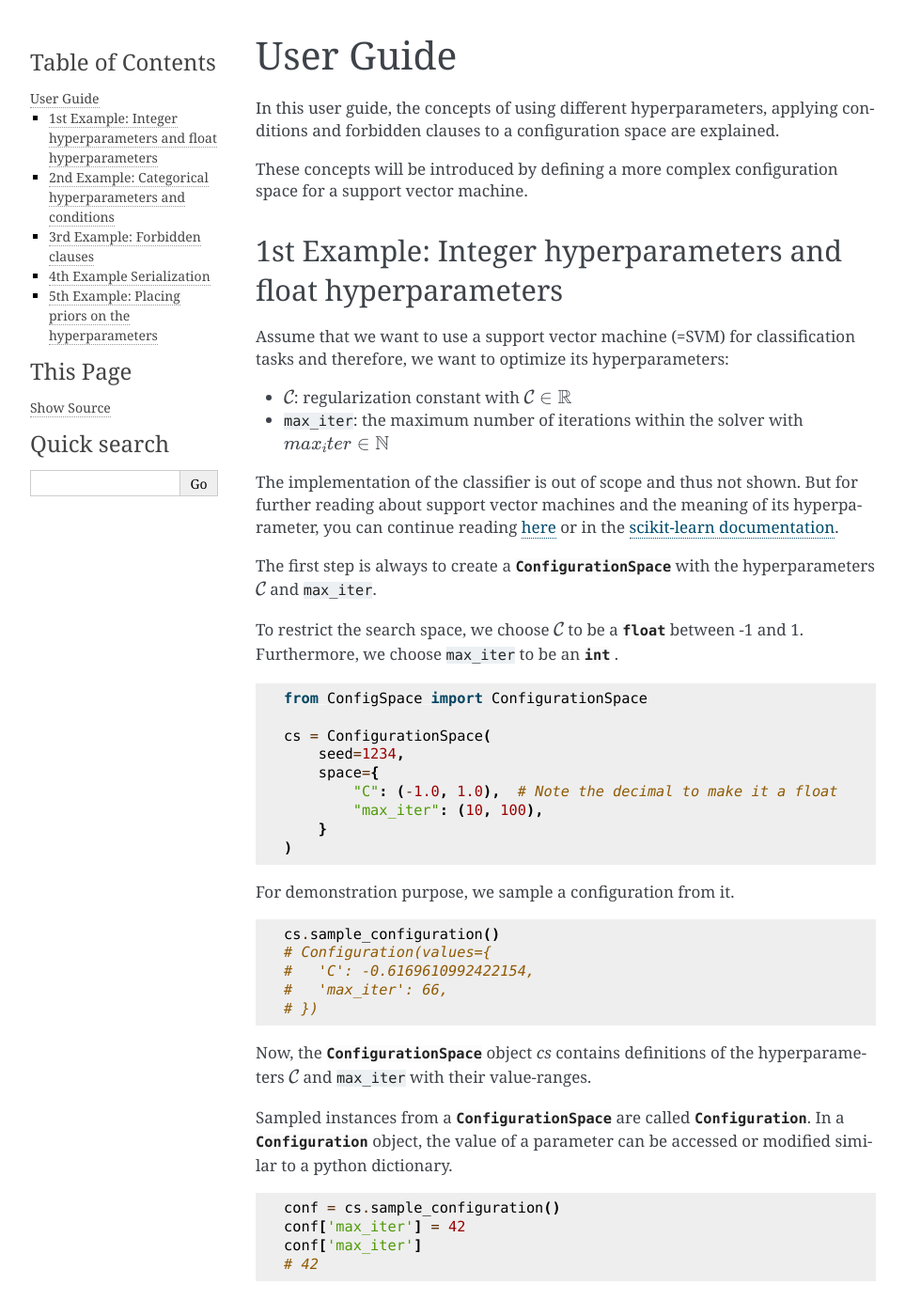
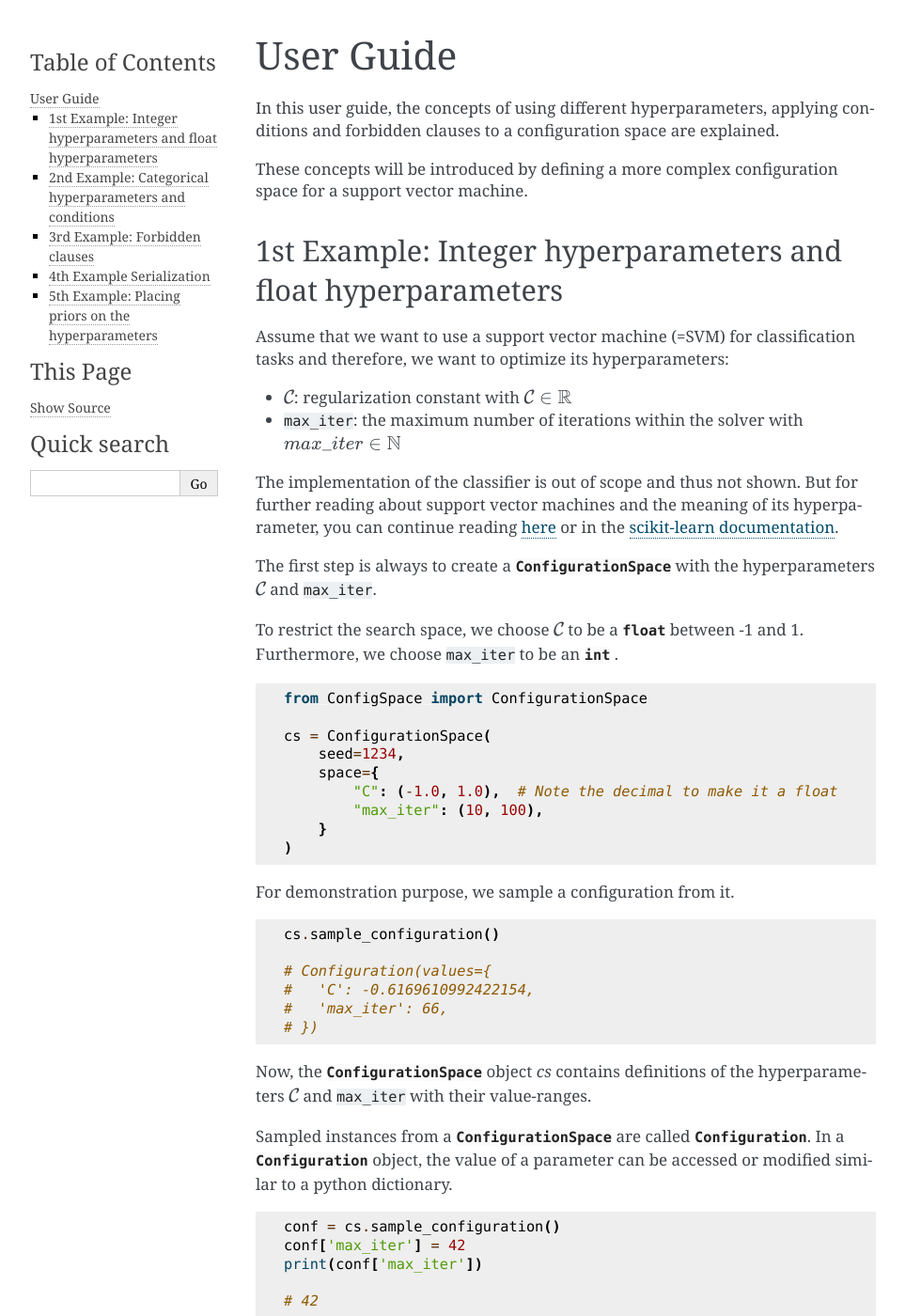
Before and after one commit to automl/ConfigSpace, a Sphinx documentation site: the page built from docs/guide.rst, in a window 1280 px wide and 1400 px high. Shown: the whole window at 94% size, without its empty margins (148-1111 px from the left). Built offline with Sphinx 7.4.7, drawn with Linux system fonts in a browser that asks for light colours.

Commit message:
Comments

```diff
--- a/docs/guide.rst
+++ b/docs/guide.rst
@@ -15,7 +15,7 @@ Assume that we want to use a support vector machine (=SVM) for classification
 tasks and therefore, we want to optimize its hyperparameters:
 
 - :math:`\mathcal{C}`: regularization constant  with :math:`\mathcal{C} \in \mathbb{R}`
-- ``max_iter``: the maximum number of iterations within the solver with :math:`max_iter \in \mathbb{N}`
+- ``max_iter``: the maximum number of iterations within the solver with :math:`max\_iter \in \mathbb{N}`
 
 The implementation of the classifier is out of scope and thus not shown.
 But for further reading about
@@ -48,6 +48,7 @@ For demonstration  purpose, we sample a configuration from it.
 .. code:: python
 
     cs.sample_configuration()
+
     # Configuration(values={
     #   'C': -0.6169610992422154,
     #   'max_iter': 66,
@@ -69,8 +70,10 @@ of a parameter can be accessed or modified similar to a python dictionary.
 
     conf = cs.sample_configuration()
     conf['max_iter'] = 42
-    conf['max_iter']
+    print(conf['max_iter'])
+
     # 42
+
 
 2nd Example: Categorical hyperparameters and conditions
 -------------------------------------------------------
@@ -244,6 +247,7 @@ In the last step, we add them to the configuration space object:
 
     # [(Forbidden: penalty == 'l1' && Forbidden: loss == 'hinge'), ...]
 
+
 4th Example Serialization
 -------------------------
 
@@ -301,8 +305,8 @@ To check that your prior makes sense for each hyperparameter, you can easily do
 .. code-block:: python
 
     test_points = np.logspace(-5, -1, 5)
+    print(test_points)
 
-    print(test_points)
     # array([1.e-05, 1.e-04, 1.e-03, 1.e-02, 1.e-01])
 
 The pdf function accepts an (N, ) numpy array as input.
@@ -311,4 +315,5 @@ The pdf function accepts an (N, ) numpy array as input.
 
     test_points_pdf = lr.pdf(test_points)
     print(test_points_pdf)
+
     # array([0.02456573, 0.11009594, 0.18151753, 0.11009594, 0.02456573])
```
